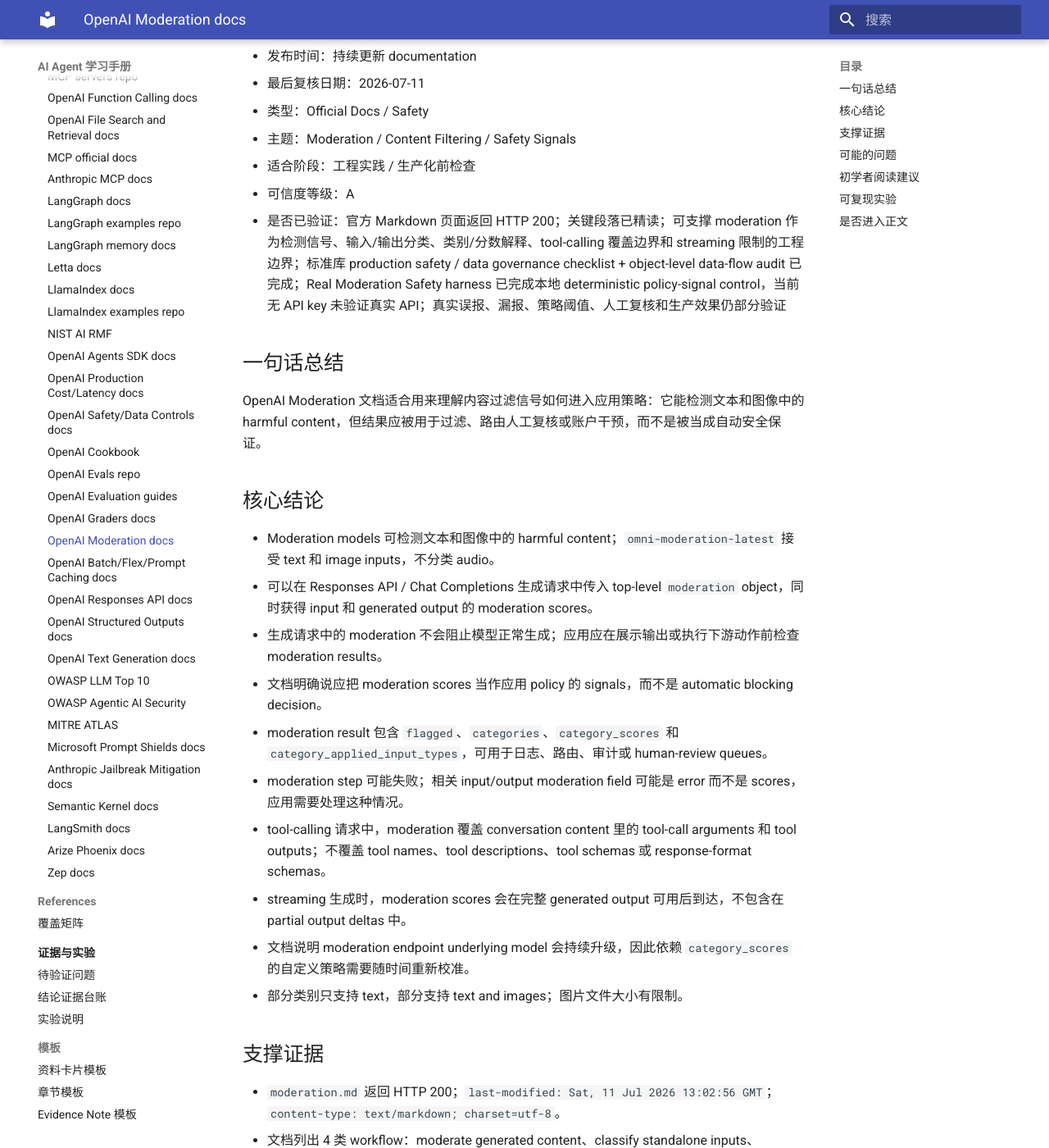
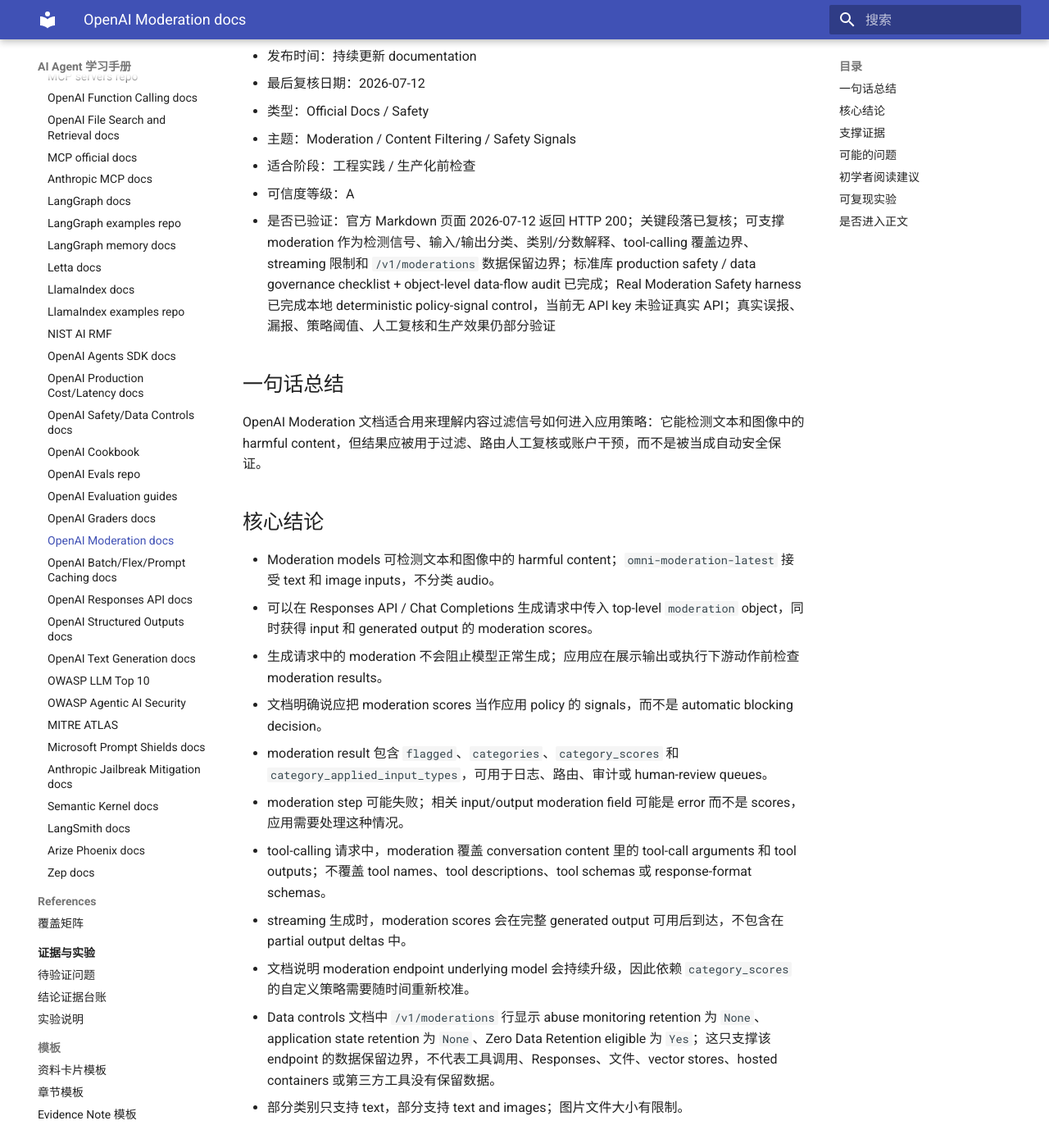
Before and after one commit to AmazingCaddy/readings-ai-agent, an MkDocs documentation site: the page built from docs/sources/source-cards/2026-openai-moderation-docs.md, in a window 1280 px wide and 1400 px high, scrolled down 191 px. Shown: the whole window at 82% size. Built offline with MkDocs 1.6.1 and Material for MkDocs 9.7.7, drawn with Linux system fonts in a browser that asks for light colours; some of the changed text lies outside the part shown.

Commit message:
Revalidate OpenAI safety data controls sources

```diff
--- a/docs/sources/source-cards/2026-openai-moderation-docs.md
+++ b/docs/sources/source-cards/2026-openai-moderation-docs.md
@@ -3,12 +3,12 @@
 - 来源链接：https://developers.openai.com/api/docs/guides/moderation.md
 - 作者 / 机构：OpenAI
 - 发布时间：持续更新 documentation
-- 最后复核日期：2026-07-11
+- 最后复核日期：2026-07-12
 - 类型：Official Docs / Safety
 - 主题：Moderation / Content Filtering / Safety Signals
 - 适合阶段：工程实践 / 生产化前检查
 - 可信度等级：A
-- 是否已验证：官方 Markdown 页面返回 HTTP 200；关键段落已精读；可支撑 moderation 作为检测信号、输入/输出分类、类别/分数解释、tool-calling 覆盖边界和 streaming 限制的工程边界；标准库 production safety / data governance checklist + object-level data-flow audit 已完成；Real Moderation Safety harness 已完成本地 deterministic policy-signal control，当前无 API key 未验证真实 API；真实误报、漏报、策略阈值、人工复核和生产效果仍部分验证
+- 是否已验证：官方 Markdown 页面 2026-07-12 返回 HTTP 200；关键段落已复核；可支撑 moderation 作为检测信号、输入/输出分类、类别/分数解释、tool-calling 覆盖边界、streaming 限制和 `/v1/moderations` 数据保留边界；标准库 production safety / data governance checklist + object-level data-flow audit 已完成；Real Moderation Safety harness 已完成本地 deterministic policy-signal control，当前无 API key 未验证真实 API；真实误报、漏报、策略阈值、人工复核和生产效果仍部分验证
 
 ## 一句话总结
 
@@ -25,11 +25,13 @@
 - tool-calling 请求中，moderation 覆盖 conversation content 里的 tool-call arguments 和 tool outputs；不覆盖 tool names、tool descriptions、tool schemas 或 response-format schemas。
 - streaming 生成时，moderation scores 会在完整 generated output 可用后到达，不包含在 partial output deltas 中。
 - 文档说明 moderation endpoint underlying model 会持续升级，因此依赖 `category_scores` 的自定义策略需要随时间重新校准。
+- Data controls 文档中 `/v1/moderations` 行显示 abuse monitoring retention 为 `None`、application state retention 为 `None`、Zero Data Retention eligible 为 `Yes`；这只支撑该 endpoint 的数据保留边界，不代表工具调用、Responses、文件、vector stores、hosted containers 或第三方工具没有保留数据。
 - 部分类别只支持 text，部分支持 text and images；图片文件大小有限制。
 
 ## 支撑证据
 
-- `moderation.md` 返回 HTTP 200；`last-modified: Sat, 11 Jul 2026 13:02:56 GMT`；`content-type: text/markdown; charset=utf-8`。
+- 2026-07-12 复核：`moderation.md` 返回 HTTP 200；`last-modified: Sat, 11 Jul 2026 17:54:18 GMT`；`content-type: text/markdown; charset=utf-8`。
+- 2026-07-12 复核：`your-data.md` 的 endpoint retention matrix 中 `/v1/moderations` 行显示 data used for training 为 `No`、abuse monitoring retention 为 `None`、application state retention 为 `None`、Zero Data Retention eligible 为 `Yes`。
 - 文档列出 4 类 workflow：moderate generated content、classify standalone inputs、understand moderation results、review supported categories。
 - 文档的 inline moderation 段落明确：模型仍正常生成；展示给用户或执行下游动作前应 review moderation results。
 - 文档明确：treat moderation scores as signals for your application's policy, not as an automatic blocking decision。
```
Also changed, not shown: docs/chapters/09-production-security.md (+3 -3 lines), docs/evidence/claim-ledger.md (+1 -1 lines), docs/local/summaries/2026-07-11-ai-agent-handbook.md (+2 -0 lines), docs/references/coverage-matrix.md (+1 -1 lines), docs/sources/source-cards/2026-openai-safety-data-controls-docs.md (+7 -5 lines).
